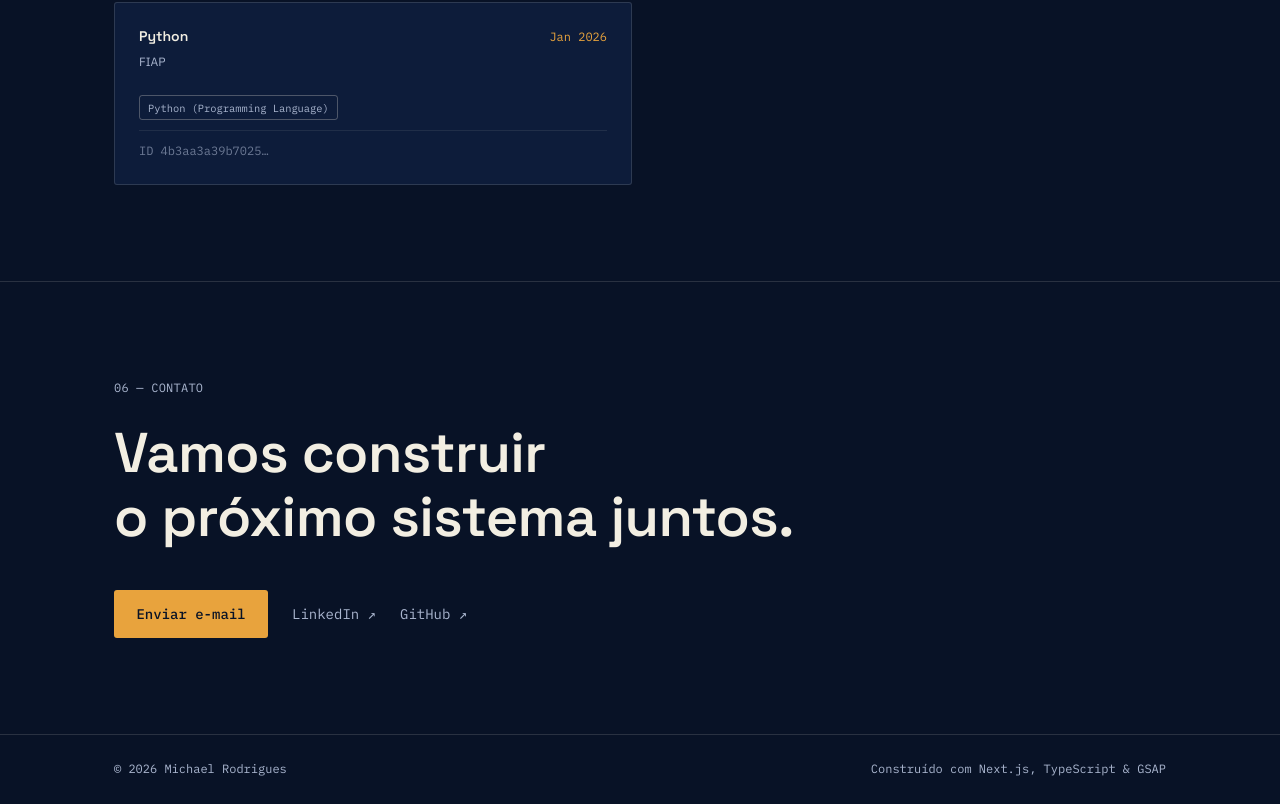
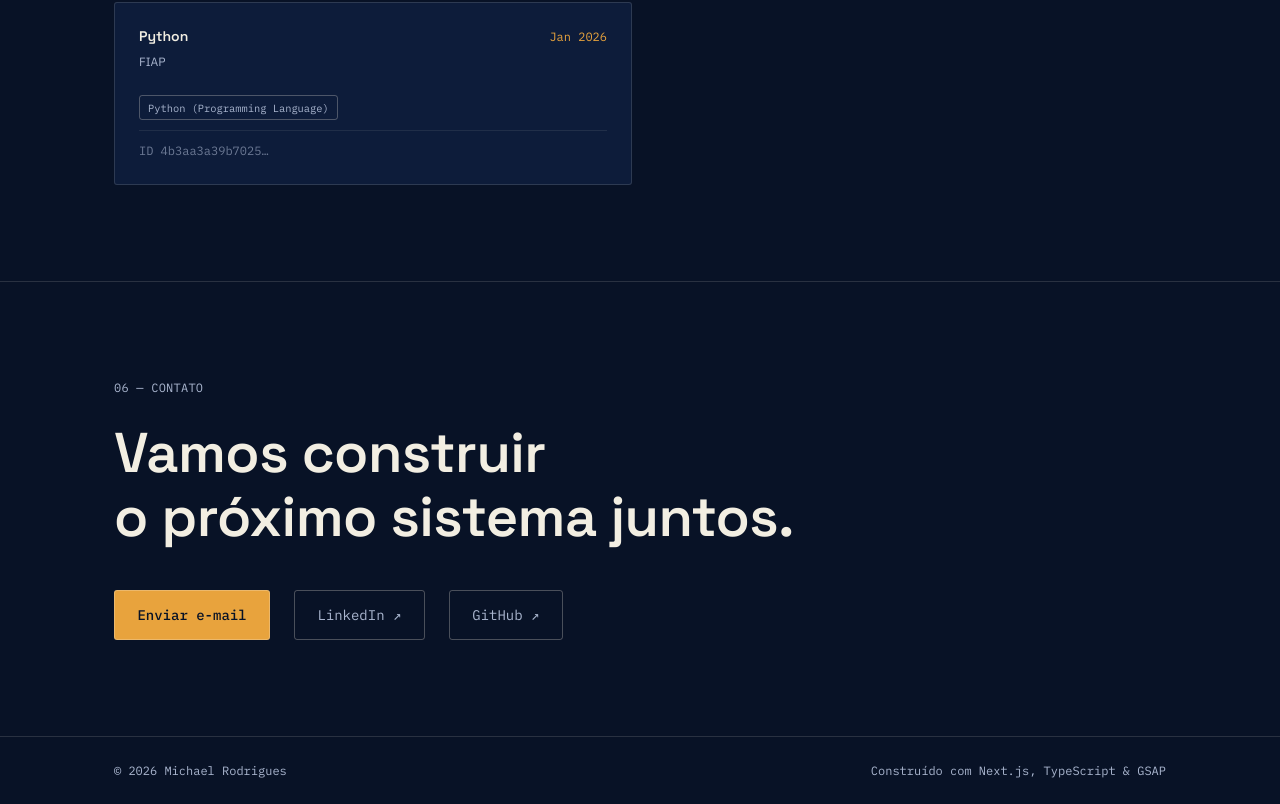
Before and after one commit to michaelclaudino7/portfolio, a Next.js app: page / in a window 1280 px wide. Shown: the part 4085-4889 px from the top of the page. Built offline with nearby package versions, Linux system fonts and the light colour scheme.

Commit message:
fix: add missing styles for link elements in contact section

```diff
--- a/components/Contact/Contact.module.scss
+++ b/components/Contact/Contact.module.scss
@@ -41,6 +41,18 @@
       color: v.$paper;
     }
   }
+
+  a {
+    border: 1px solid v.$line-strong;
+    padding: 0.8rem 1.4rem;
+    border-radius: v.$radius;
+    transition: border-color 0.2s v.$ease;
+
+    &:hover,
+    &:focus-visible {
+      border-color: v.$signal;
+    }
+  }
 }
 
 .primary {
```
